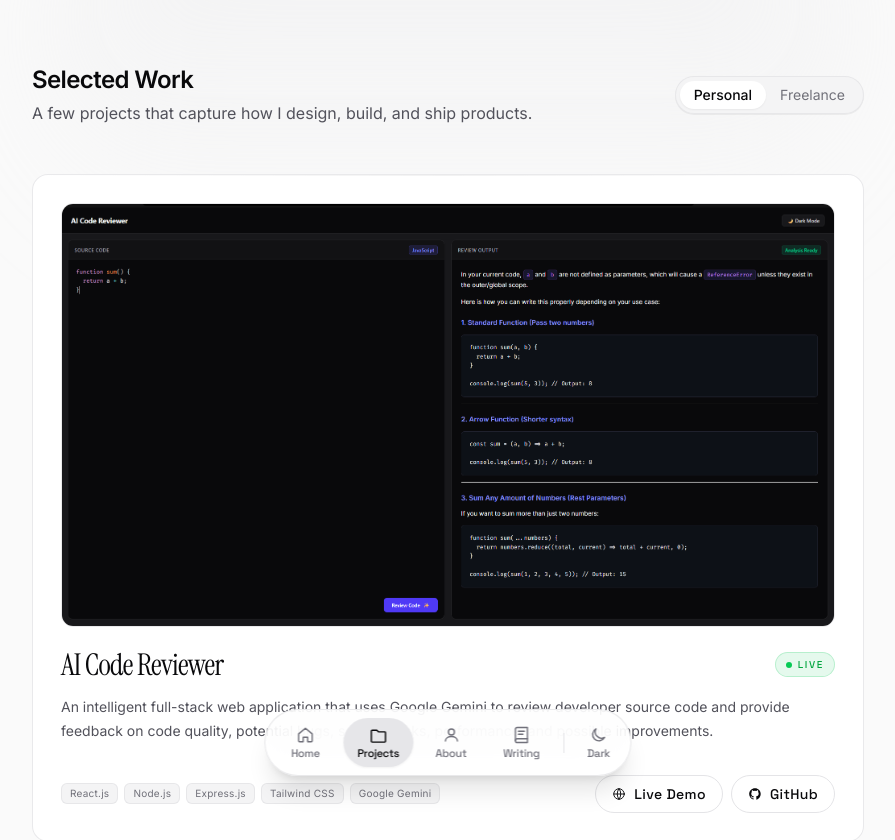
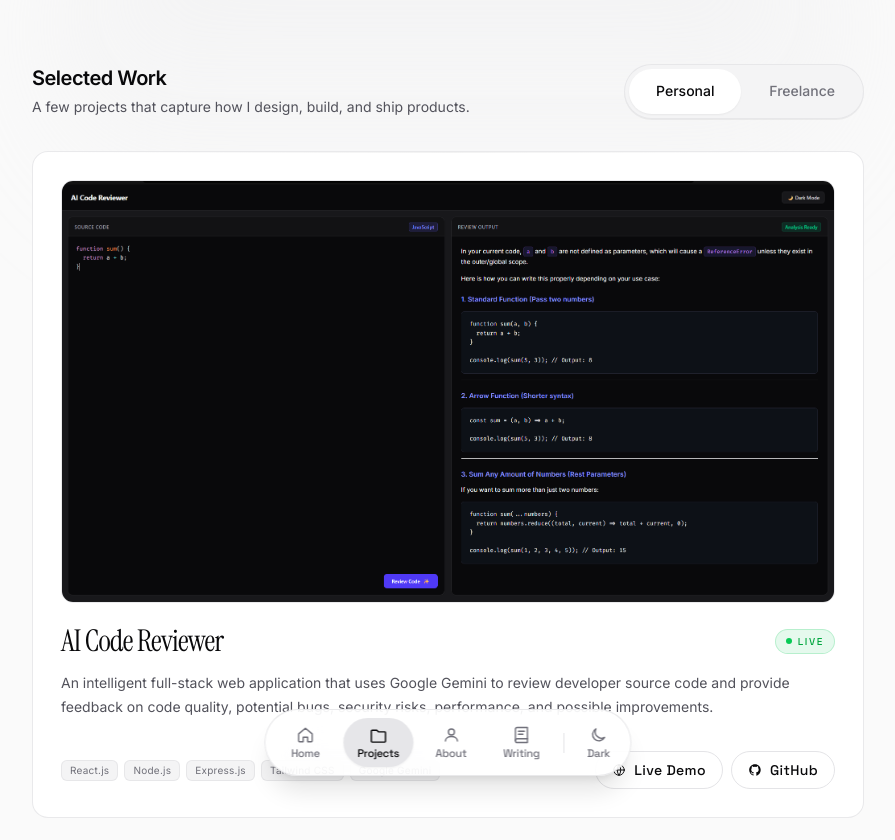
Before and after one commit to shivamkumarlogs/Portfolio, a React (Vite) app: page /projects in a window 1280 px wide. Shown: the top 840 px of the page, without its empty margins (192-1087 px from the left). Built offline with nearby package versions, Linux system fonts and the light colour scheme.

Commit message:
refactor(ui): harmonize page headers, project tab toggle, and social labels

```diff
--- a/src/pages/HomePage.jsx
+++ b/src/pages/HomePage.jsx
@@ -147,15 +147,14 @@ export function HomePage() {
 
           {/* Social Links (GitHub, X, LinkedIn) */}
           {socialLinks.map((link) => {
-            const displayLabel = link.icon === "x" ? "X" : link.label;
             return (
               <a
                 key={link.label}
                 href={link.href}
                 target="_blank"
                 rel="noopener noreferrer"
-                title={displayLabel}
-                aria-label={displayLabel}
+                title={link.label}
+                aria-label={link.label}
                 className="shrink-0 sm:shrink sm:flex-1 h-9 sm:h-10 w-9 sm:w-auto flex items-center justify-center gap-1 sm:gap-1.5 px-0 sm:px-3 py-2 rounded-xl border border-(--border-soft) bg-(--surface) text-xs sm:text-sm font-medium text-(--text-primary) whitespace-nowrap hover:border-(--border) hover:bg-(--surface-raised) transition-all shadow-2xs"
               >
                 <Icon
@@ -163,7 +162,7 @@ export function HomePage() {
                   size={15}
                   className="shrink-0 text-(--text-secondary)"
                 />
-                <span className="hidden sm:inline">{displayLabel}</span>
+                <span className="hidden sm:inline">{link.label}</span>
                 <Icon
                   name="arrow-up-right"
                   size={13}
--- a/src/pages/ProjectsPage.jsx
+++ b/src/pages/ProjectsPage.jsx
@@ -15,26 +15,28 @@ export function ProjectsPage() {
   });
 
   return (
-    <div className="space-y-10 sm:space-y-12 animate-fade-in">
+    <div className="space-y-8 animate-fade-in">
       {/* Page Header */}
-      <header className="flex flex-col sm:flex-row sm:items-center sm:justify-between gap-4">
-        <div className="space-y-1">
-          <h1 className="text-xl sm:text-2xl font-bold tracking-tight text-(--text-primary)">
+      <header className="flex flex-col sm:flex-row sm:items-stretch sm:justify-between gap-4">
+        <div className="flex flex-col justify-center space-y-1">
+          <h1 className="text-xl font-bold tracking-tight text-(--text-primary)">
             Selected Work
           </h1>
-          <p className="text-sm sm:text-base text-(--text-secondary) leading-relaxed">
-            A few projects that capture how I design, build, and ship products.
+          <p className="text-sm text-(--text-secondary) leading-relaxed transition-opacity duration-200">
+            {activeTab === "personal"
+              ? "A few projects that capture how I design, build, and ship products."
+              : "Client projects, freelance builds, and contract engineering work."}
           </p>
         </div>
 
-        {/* Segmented Pill Toggle */}
-        <div className="shrink-0 self-start sm:self-center inline-flex items-center p-1 rounded-full bg-(--surface-raised) border border-(--border-soft) shadow-2xs">
+        {/* Segmented Pill Toggle matching height of Title + Subtitle */}
+        <div className="shrink-0 self-stretch sm:self-auto flex items-stretch p-1 rounded-full bg-(--surface-raised) border border-(--border-soft) shadow-2xs gap-1 min-h-[44px]">
           <button
             type="button"
             onClick={() => setActiveTab("personal")}
-            className={`px-3.5 py-1 text-xs sm:text-sm rounded-full transition-all duration-200 cursor-pointer ${
+            className={`flex-1 sm:flex-initial sm:min-w-28 px-5 sm:px-6 flex items-center justify-center text-xs sm:text-sm font-medium rounded-full transition-all duration-200 cursor-pointer ${
               activeTab === "personal"
-                ? "bg-(--surface) text-(--text-primary) font-medium shadow-xs"
+                ? "bg-(--surface) text-(--text-primary) shadow-xs"
                 : "text-(--text-muted) hover:text-(--text-primary)"
             }`}
           >
@@ -43,9 +45,9 @@ export function ProjectsPage() {
           <button
             type="button"
             onClick={() => setActiveTab("freelance")}
-            className={`px-3.5 py-1 text-xs sm:text-sm rounded-full transition-all duration-200 cursor-pointer ${
+            className={`flex-1 sm:flex-initial sm:min-w-28 px-5 sm:px-6 flex items-center justify-center text-xs sm:text-sm font-medium rounded-full transition-all duration-200 cursor-pointer ${
               activeTab === "freelance"
-                ? "bg-(--surface) text-(--text-primary) font-medium shadow-xs"
+                ? "bg-(--surface) text-(--text-primary) shadow-xs"
                 : "text-(--text-muted) hover:text-(--text-primary)"
             }`}
           >
@@ -106,7 +108,7 @@ export function ProjectsPage() {
               </p>
 
               {/* Bottom Row: Tags + Links */}
-              <div className="mt-6 flex flex-col sm:flex-row sm:items-center justify-between gap-4 pt-2">
+              <div className="mt-6 flex flex-row items-center justify-between gap-3 pt-2">
                 <div className="flex flex-wrap gap-1.5">
                   {project.tags.map((tag) => (
                     <Tag key={tag} muted>
--- a/src/pages/WritingPage.jsx
+++ b/src/pages/WritingPage.jsx
@@ -5,10 +5,10 @@ export function WritingPage() {
     <div className="space-y-8 sm:space-y-10 animate-fade-in max-w-3xl">
       {/* Page Header */}
       <header className="space-y-1">
-        <h1 className="text-xl sm:text-2xl font-bold tracking-tight text-(--text-primary)">
+        <h1 className="text-xl font-bold tracking-tight text-(--text-primary)">
           Writing
         </h1>
-        <p className="text-sm sm:text-base text-(--text-secondary) leading-relaxed">
+        <p className="text-sm text-(--text-secondary) leading-relaxed">
           Thoughts on full-stack architecture, backend systems, and web performance.
         </p>
       </header>
```
